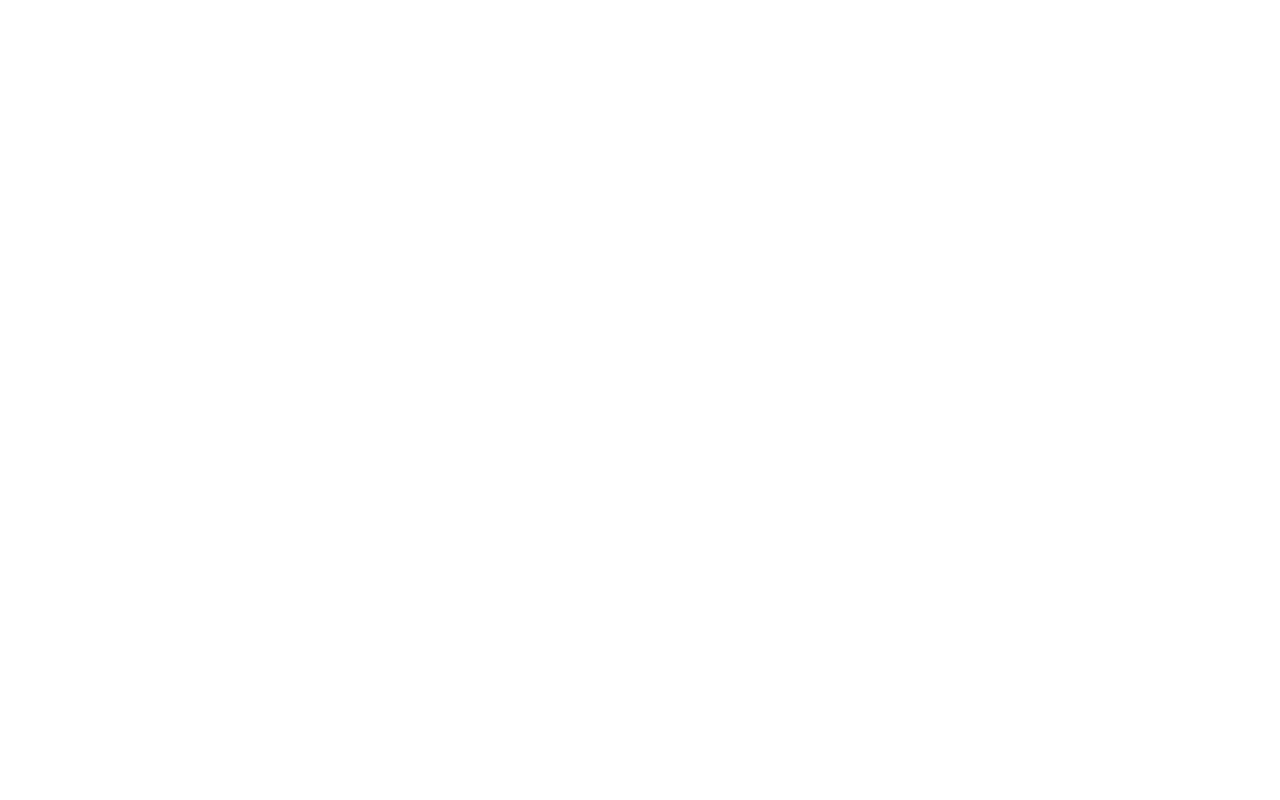
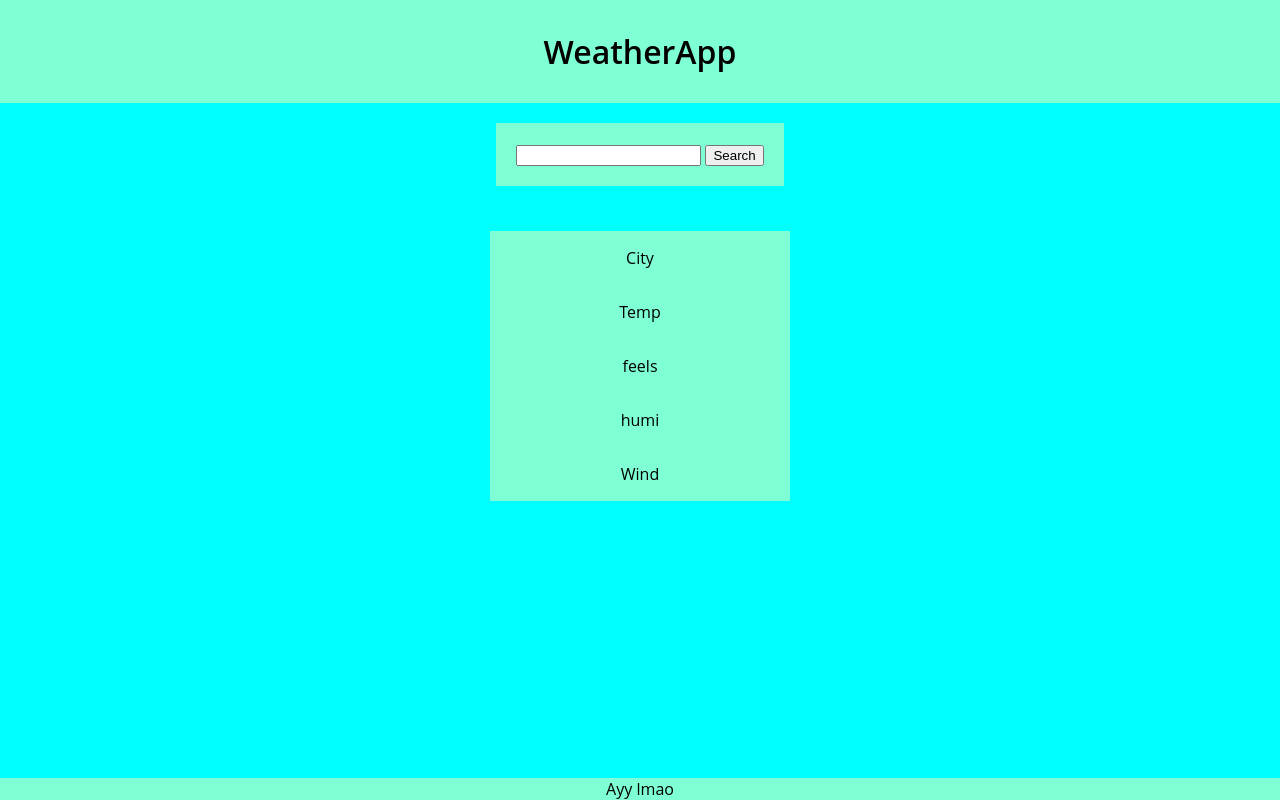
Before and after one commit to szymon-kowal/TOP-weatherApp, a website built with webpack: page dist/index.html in a window 1280 px wide. Built offline with Linux system fonts and the light colour scheme.

Commit message:
Add basic styling to webpage.

```diff
--- a/src/style.css
+++ b/src/style.css
@@ -1 +1,69 @@
 /* css */
+body,
+html {
+  margin: 0;
+  padding: 0;
+  min-height: 100%;
+  font-family: "Open Sans", sans-serif;
+}
+
+body {
+  min-height: 100vh;
+  display: flex;
+  flex-direction: column;
+}
+
+.wrapper {
+  flex: 1;
+  display: flex;
+  flex-direction: column;
+  align-items: stretch;
+}
+
+:root {
+  --backTandB: aquamarine;
+  --flexGap: 25px;
+  --widthMiddle: 300px;
+}
+
+.header {
+  background-color: var(--backTandB);
+  padding: 30px 0;
+  text-align: center;
+  font-size: 2rem;
+  font-weight: 550;
+}
+
+.content {
+  background-color: aqua;
+  flex: 1;
+  display: flex;
+  flex-direction: column;
+  align-items: center;
+  gap: var(--flexGap);
+}
+
+.form {
+  background-color: aquamarine;
+  width: var(--widthMiddle - 40px);
+  padding: 20px;
+  margin: 20px;
+}
+
+.element {
+  display: flex;
+  flex-direction: column;
+  background-color: aquamarine;
+  justify-content: center;
+  width: var(--widthMiddle);
+  align-self: center;
+}
+
+p {
+  text-align: center;
+}
+
+.footer {
+  background-color: var(--backTandB);
+  text-align: center;
+}
```
Also changed, not shown: dist/index.html, dist/main.js.
